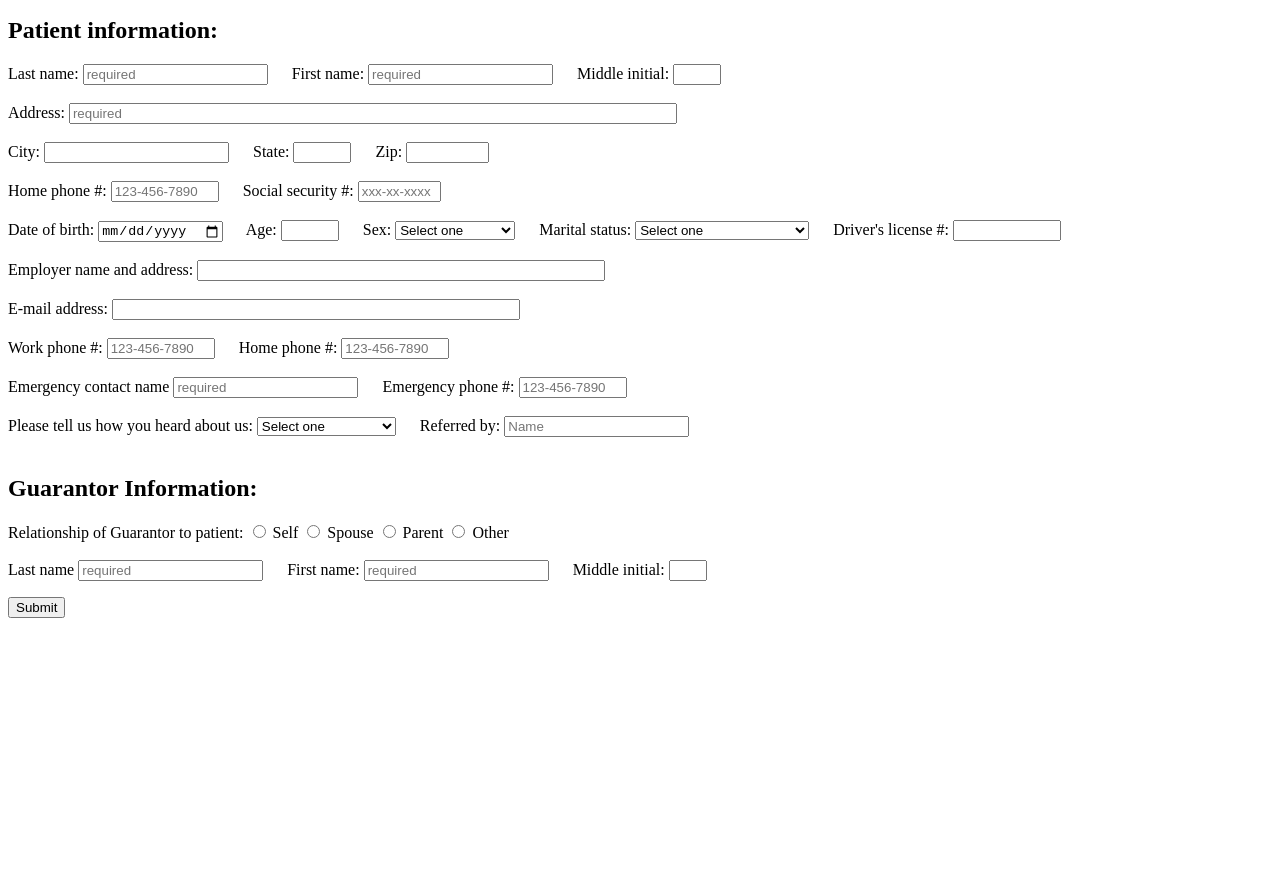
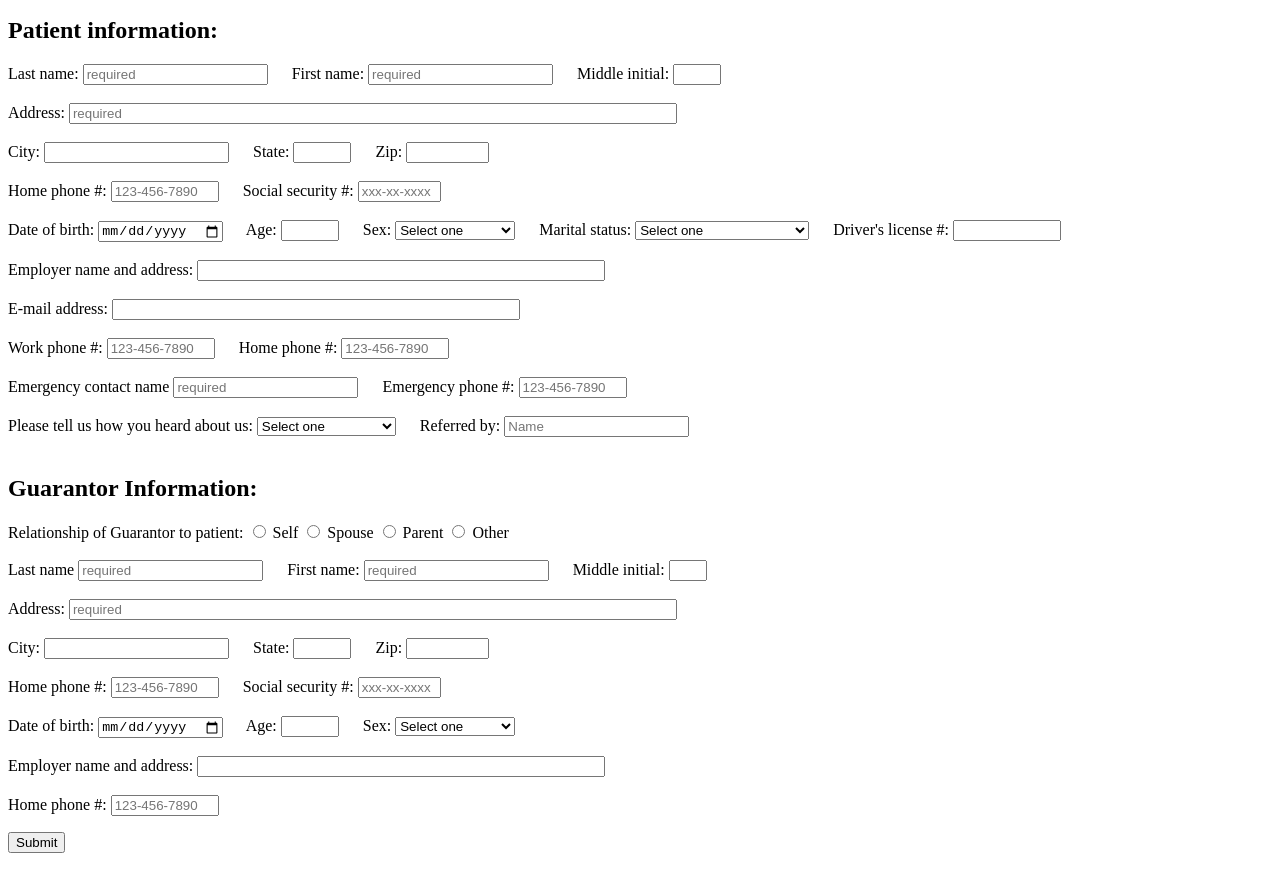
Before and after one commit to jesslikesit/patient-registration-form, a plain HTML site: page patient-registration-form-20230811.html in a window 1280 px wide. Shown: the part 105-974 px from the top of the page. Before the commit the page ends 800 px from the top, so only its background shows below. Drawn offline with Linux system fonts and the light colour scheme.

Commit message:
Add files via upload

```diff
--- a/patient-registration-form-20230811.html
+++ b/patient-registration-form-20230811.html
@@ -50,7 +50,7 @@
 
         <br><br>
         <label for="bday">Date of birth:</label>
-        <input type="date" id="bday" name:"bday" required>
+        <input type="date" id="bday" name="bday" required>
         &emsp;
         <label for="age">Age:</label>
         <input type="number" id="age" name="age" minlength="1" maxlength="2" style="width: 50px;" required>
@@ -135,6 +135,52 @@
         &emsp;
         <label for="mname-guarantor">Middle initial:</label>
         <input type="text" id="mname-guarantor" name="mname-guarantor" minlength="1" maxlength="1" style="width: 30px;">
+
+        <br><br>
+        <label for="address-guarantor">Address:</label>
+        <input type="text" id="address-guarantor" name="address-guarantor" placeholder="required" style="width: 600px;">
+
+        <br><br>
+        <label for="city-guarantor">City:</label>
+        <input type="text" id="city" name="city-guarantor">
+        &emsp;
+        <label for="state-guarantor">State:</label>
+        <input type="text" id="state-guarantor" name="state-guarantor" minlength="2" maxlength="2" style="width: 50px;">
+        &emsp;
+        <label for="zip-guarantor">Zip:</label>
+        <input type="text" id="zip-guarantor" name="zip-guarantor" style="width: 75px;">
+
+        <br><br>
+        <label for="home-phone-guarantor">Home phone #:</label>
+        <input type="tel" id="home-phone-guarantor" name="home-phone-guarantor" pattern="[0-9]{3}-[0-9]{3}-[0-9]{4}" placeholder="123-456-7890" style="width: 100px;">
+        &emsp;
+        <label for="ss-guarantor">Social security #:</label>
+        <input type="text" id="ss-guarantor" name="ss-guarantor" pattern="[0-9]{3}-[0-9]{2}-[0-9]{4}" placeholder="xxx-xx-xxxx" style="width: 75px;" required>
+
+        <br><br>
+        <label for="bday-guarantor">Date of birth:</label>
+        <input type="date" id="bday-guarantor" name="bday-guarantor" required>
+        &emsp;
+        <label for="age">Age:</label>
+        <input type="number" id="age" name="age" minlength="1" maxlength="2" style="width: 50px;" required>
+        &emsp;
+        <label for="sex-guarantor">Sex:</label>
+        <select id="sex-guarantor" name="sex-guarantor">
+            <option value="select-one">Select one</option>
+            <option value="female">Female</option>
+            <option value="male">Male</option>
+            <option value="non-binary">Non-binary</option>
+            <option value="pnts">Prefer not to say</option>
+        </select>
+
+            <br><br>
+            <label for="employer-guarantor">Employer name and address:</label>
+            <input type="text" id="employer-guarantor" name="employer-guarantor" style="width: 400px;">
+
+            <br><br>
+            <label for="home-phone-guarantor">Home phone #:</label>
+            <input type="tel" id="home-phone-guarantor" name="home-phone-guarantor" pattern="[0-9]{3}-[0-9]{3}-[0-9]{4}" placeholder="123-456-7890" style="width: 100px;">
+
         <p>
                     <button>Submit</button>
                 </p>
```
